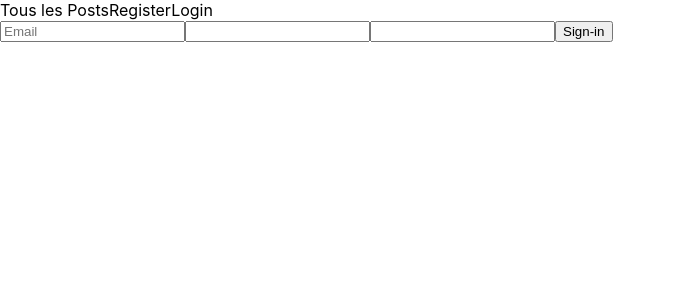
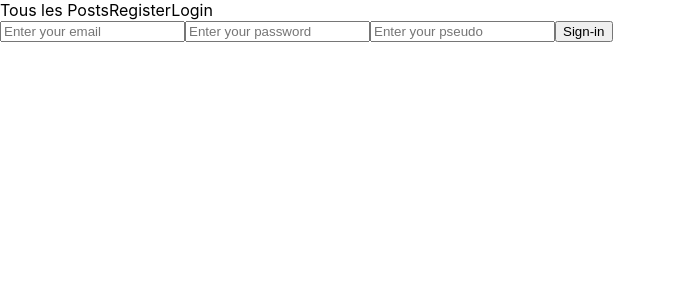
Before and after one commit to Nikasaih/pern_blog, a Next.js app in the folder front/: page /register in a window 1280 px wide. Shown: the top 300 px of the page, without its empty margins (0-676 px from the left). Built offline with nearby package versions, Linux system fonts and the light colour scheme.

Commit message:
fix some stuff

```diff
--- a/front/components/Register.jsx
+++ b/front/components/Register.jsx
@@ -26,9 +26,13 @@ export const Register = () => {
             noValidate
             className="flex flex-col gap-4 p-4"
           >
-            <Field type="email" name="email" placeholder="Email" />
-            <Field name="password" />
-            <Field name="displayName" />
+            <Field type="email" name="email" placeholder="Enter your email" />
+            <Field
+              name="password"
+              type="password"
+              placeholder="Enter your password"
+            />
+            <Field name="displayName" placeholder="Enter your pseudo" />
             <button disabled={!isValid || isSubmitting} type="submit">
               Sign-in
             </button>
```
Also changed, not shown: front/api/requests/commentRequest.js (added, +18 -0 lines), front/api/requests/postRequest.js (+9 -1 lines), front/components/Authentication.jsx (+13 -4 lines).
